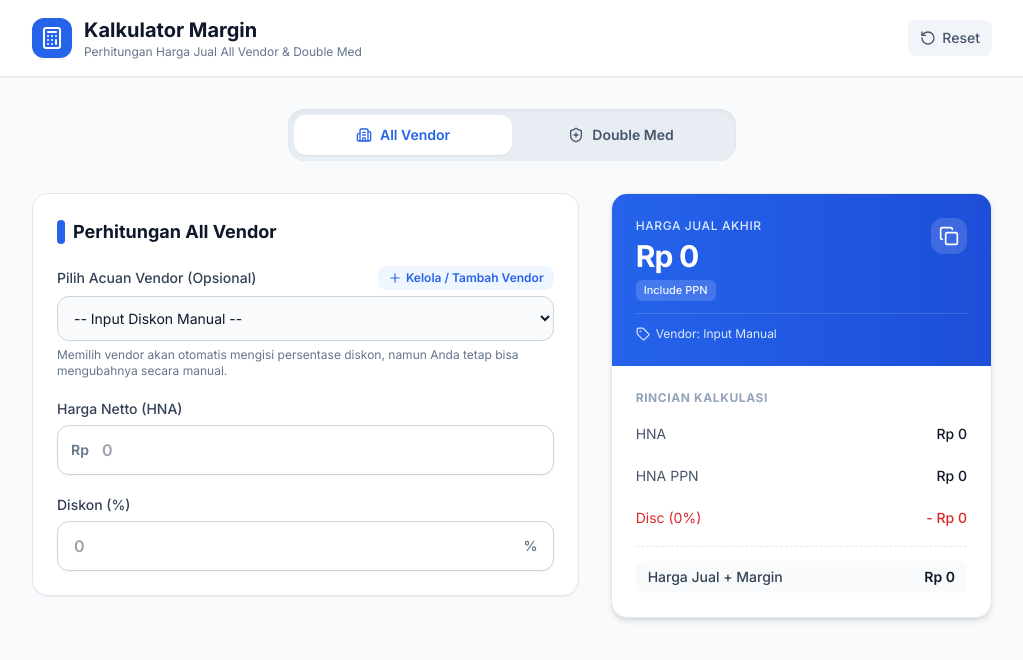
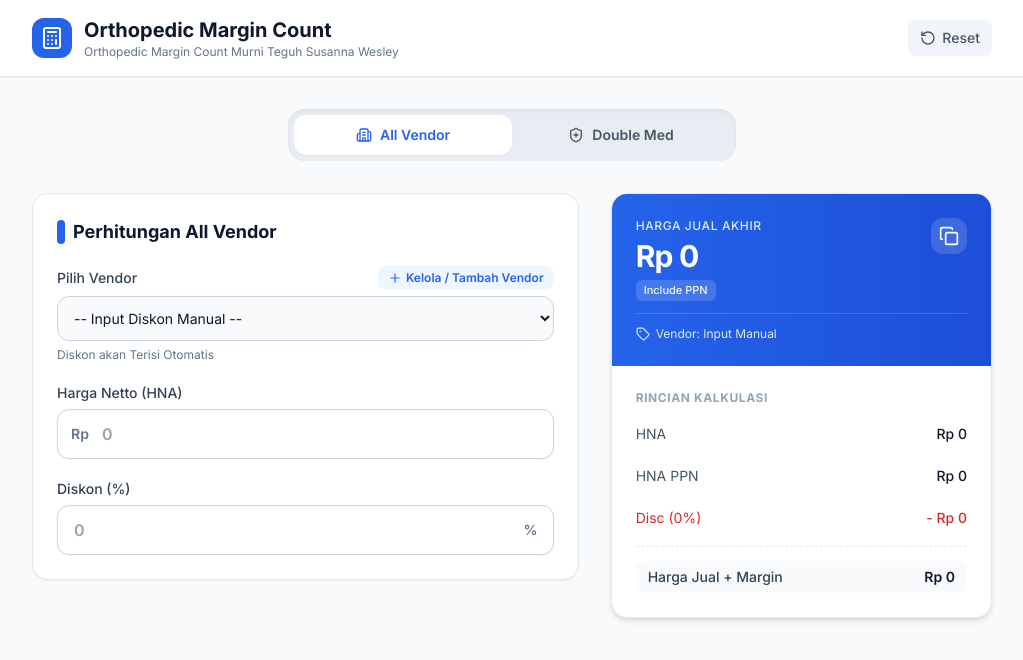
Before and after one commit to charliewijaya80/Orthopedic-Margin-Count, a plain HTML site: page index.html in a window 1280 px wide. Shown: the whole page, without its empty margins (128-1151 px from the left). Drawn offline with nearby package versions, Linux system fonts and the light colour scheme.

Commit message:
UPDATE 2

```diff
--- a/index.html
+++ b/index.html
@@ -3,7 +3,7 @@
 <head>
     <meta charset="UTF-8">
     <meta name="viewport" content="width=device-width, initial-scale=1.0, maximum-scale=1.0, user-scalable=no">
-    <title>Kalkulator Margin</title>
+    <title>Orthopedic Margin Count</title>
     <!-- Konfigurasi Web App untuk iPhone (iOS) -->
     <meta name="apple-mobile-web-app-capable" content="yes">
     <meta name="apple-mobile-web-app-status-bar-style" content="black-translucent">
@@ -47,8 +47,8 @@
                     <i data-lucide="calculator" class="w-6 h-6"></i>
                 </div>
                 <div>
-                    <h1 class="text-lg sm:text-xl font-bold text-slate-900 leading-tight">Kalkulator Margin</h1>
-                    <p class="text-xs text-slate-500">Perhitungan Harga Jual All Vendor & Double Med</p>
+                    <h1 class="text-lg sm:text-xl font-bold text-slate-900 leading-tight">Orthopedic Margin Count</h1>
+                    <p class="text-xs text-slate-500">Orthopedic Margin Count Murni Teguh Susanna Wesley</p>
                 </div>
             </div>
             <div class="flex items-center gap-2">
@@ -93,7 +93,7 @@
                         <!-- Pilihan Vendor / Kategori -->
                         <div id="section-select-all-vendor">
                             <div class="flex items-center justify-between mb-1.5">
-                                <label for="select-vendor" class="block text-sm font-medium text-slate-700">Pilih Acuan Vendor (Opsional)</label>
+                                <label for="select-vendor" class="block text-sm font-medium text-slate-700">Pilih Vendor</label>
                                 <button type="button" onclick="openModalVendor()" class="text-xs font-semibold text-blue-600 hover:text-blue-700 flex items-center gap-1 bg-blue-50 hover:bg-blue-100 px-2.5 py-1 rounded-lg transition-colors">
                                     <i data-lucide="plus" class="w-3.5 h-3.5"></i>
                                     Kelola / Tambah Vendor
@@ -102,7 +102,7 @@
                             <select id="select-vendor" onchange="handleVendorChange()" class="w-full bg-slate-50 border border-slate-300 text-slate-900 text-sm rounded-xl focus:ring-2 focus:ring-blue-500 focus:border-blue-500 block p-3 transition-colors">
                                 <!-- Opsi akan diisi oleh JavaScript -->
                             </select>
-                            <p class="text-xs text-slate-500 mt-1.5">Memilih vendor akan otomatis mengisi persentase diskon, namun Anda tetap bisa mengubahnya secara manual.</p>
+                            <p class="text-xs text-slate-500 mt-1.5">Diskon akan Terisi Otomatis</p>
                         </div>
 
                         <!-- Pilihan Kategori Khusus Double Med -->
```
